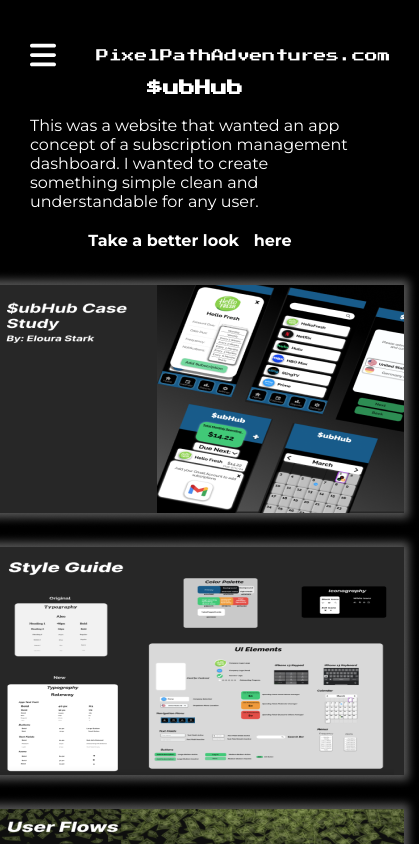
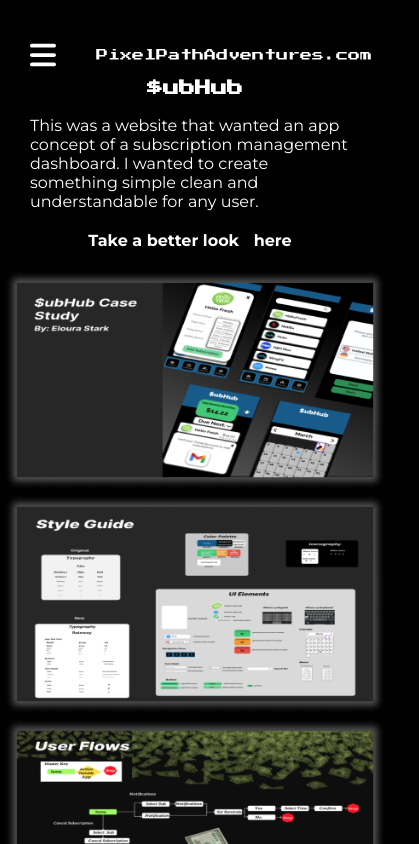
Before and after one commit to tardisdriver/elourastark, a plain HTML site: page subhub.html in a window 390 px wide. Shown: the top 844 px of the page, 419 px wide, since content can reach past the window. Drawn offline with Linux system fonts and the light colour scheme.

Commit message:
project css

```diff
--- a/styles.css
+++ b/styles.css
@@ -100,7 +100,7 @@
 
   @media screen and (max-width: 800px){
     .mainTitle {
-        font-size: 0.8em !important;
+        font-size: 0.75em !important;
     }
     .title {
         font-size: 1em;
@@ -156,5 +156,15 @@
       .projectContainer {
         justify-content: center;
         margin: auto;
+        width: 80%;
+      }
+
+      .projectImgContainer {
+        flex-direction: column;
+        align-items: center;
+      }
+
+      .projectImgContainer > div > img {
+        height: 220px;
       }
   }
```
Also changed, not shown: contact.html (+1 -1 lines), gamelux.html (+4 -2 lines).
